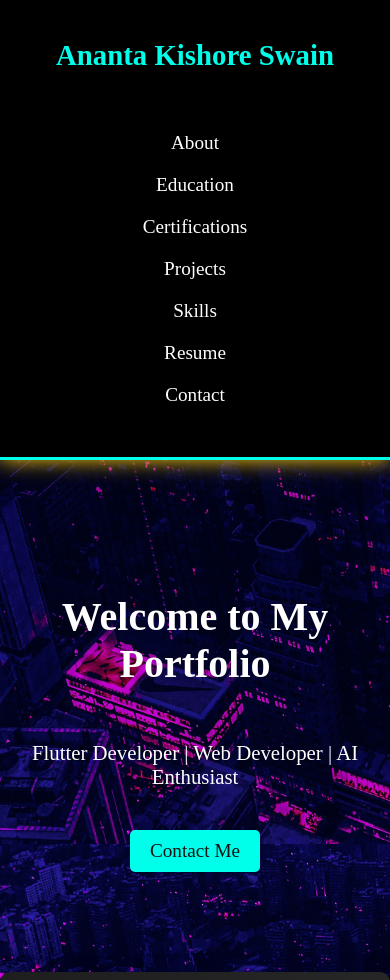
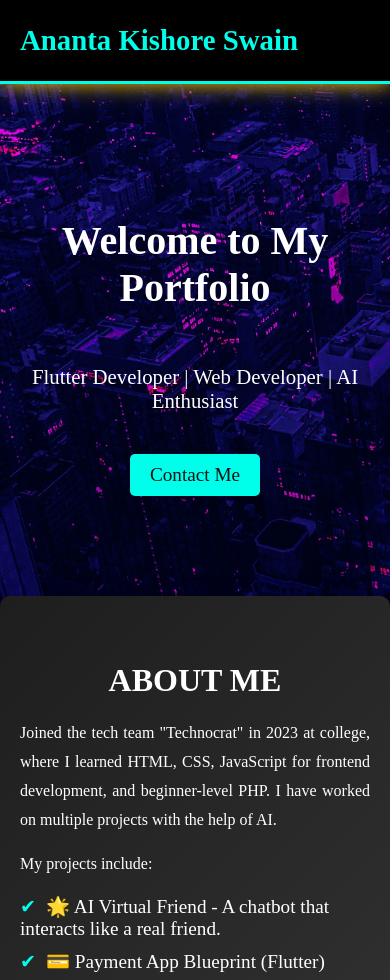
Before and after one commit to ananta12-d/my-portfolio, a plain HTML site: page index.html in a window 390 px wide. Shown: the top 980 px of the page. Drawn offline with Linux system fonts and the light colour scheme.

Commit message:
Update styles.css

```diff
--- a/styles.css
+++ b/styles.css
@@ -8,7 +8,7 @@ body {
 }
 
 /* Navbar */
-.navbar {
+/* .navbar {
     display: flex;
     justify-content: space-between;
     align-items: center;
@@ -42,7 +42,58 @@ body {
 
 .nav-links a:hover {
     color: #00ffea;
-}
+} */
+
+nav {
+    background: #000;
+    color: white;
+    display: flex;
+    justify-content: space-between;
+    align-items: center;
+    padding: 10px 20px;
+    border-bottom: 3px solid #00ffea;
+    box-shadow: 0 0 10px #00ffea;
+  }
+
+  .logo {
+    /* font-size: 1.5rem; */
+    font-size: 1.8rem;
+    font-weight: bold;
+    color: #00ffea;
+  }
+
+  nav ul {
+    display: flex;
+    list-style: none;
+    padding: 0;
+    margin: 0;
+  }
+
+  nav ul li {
+    margin: 0 15px;
+  }
+
+  nav ul li a {
+    text-decoration: none;
+    color: #fff;
+    font-size: 1.2rem;
+    transition: 0.3s;
+  }
+
+  nav ul li a:hover {
+    color: #00ffea;
+  }
+
+  .checkbtn {
+    font-size: 30px;
+    color: white;
+    cursor: pointer;
+    display: none;
+  }
+
+  #check {
+    display: none;
+  }
 
 /* Hero Section */
 .hero {
@@ -325,19 +376,66 @@ body {
 }
 
 @media (max-width: 768px) {
-    .navbar {
+    /* .navbar {
         flex-direction: column;
         text-align: center;
-    }
+        display: flex;
+        justify-content: space-between;
+    } */
 
-    .nav-links {
+    /* .nav-links {
         flex-direction: column;
         padding: 10px 0;
     }
 
     .nav-links li {
         margin: 10px 0;
-    }
+    } */
+
+    .checkbtn {
+        display: block;
+        order: 1;
+      }
+
+      nav {
+        padding: 0 20px;
+      }
+
+      nav ul {
+        position: fixed;
+        top: 80px;
+        right: -100%;
+        background-image: url('nav_bg.jpg');
+            background-size: cover;
+            background-position: center;
+            background-attachment: fixed;
+        width: 100%;
+        height: 100vh;
+        display: flex;
+        flex-direction: column;
+        justify-content: start;
+        align-items: center;
+        transition: all 0.3s;
+        z-index: 1;
+      }
+
+      nav ul li {
+        margin: 20px 0;
+      }
+
+      nav ul li a {
+        font-size: 20px;
+        font-family: 'Poppins', 'Times New Roman', serif;
+        font-weight: bold;
+      }
+
+      #check:checked ~ ul {
+        right: 0;
+      }
+
+      .logo {
+        font-size: 1.8rem;
+      }
 
     .project {
         flex-direction: column;
@@ -355,4 +453,8 @@ body {
         text-align: left;
         padding-left: 20%;
     }
+
+    .hide {
+        display: none;
+    }
 }
```
